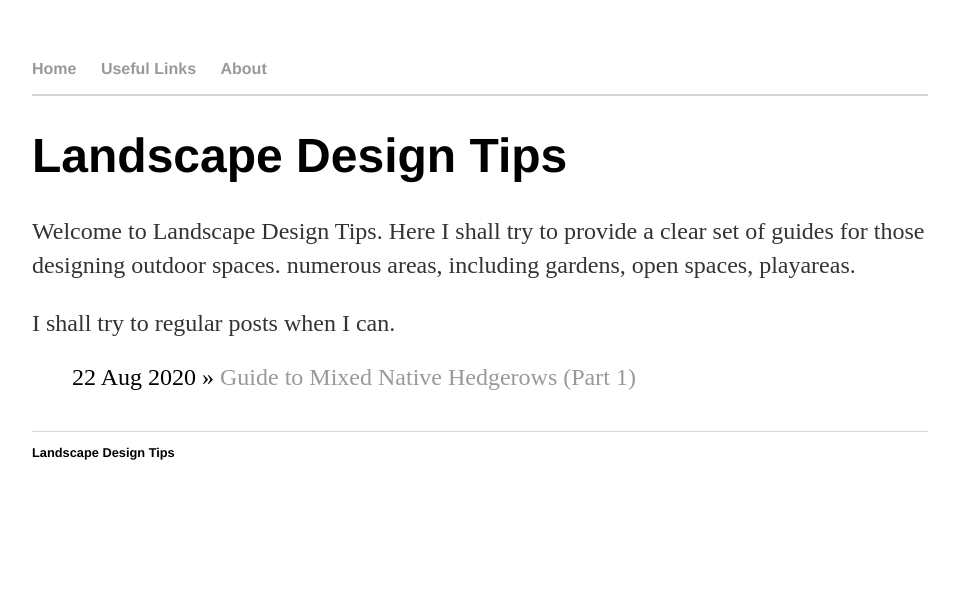
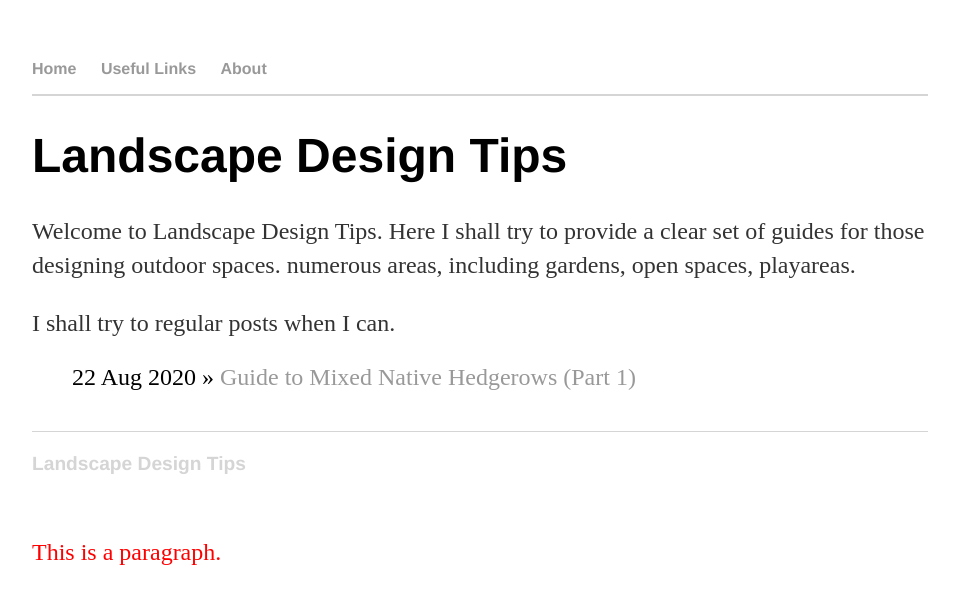
Before and after one commit to Quixoty/ORIG, a Jekyll site: the page built from index.html, in a window 1280 px wide. Shown: the top 604 px of the page, without its empty margins (160-1115 px from the left). Built offline with Jekyll 4.4.1, drawn with Linux system fonts in a browser that asks for light colours.

Commit message:
Update default.html

```diff
--- a/_layouts/default.html
+++ b/_layouts/default.html
@@ -20,8 +20,9 @@
 			</div><!-- /.container -->
 			<footer>
 	    		<ul>
-	        		<li>Landscape Design Tips</li>
+	        		<li><p style="color:#d5d5d5">Landscape Design Tips</p></li>
 				</ul>
 			</footer>
 		</body>
 	</html>
+<p style="color:red">This is a paragraph.</p>
```
